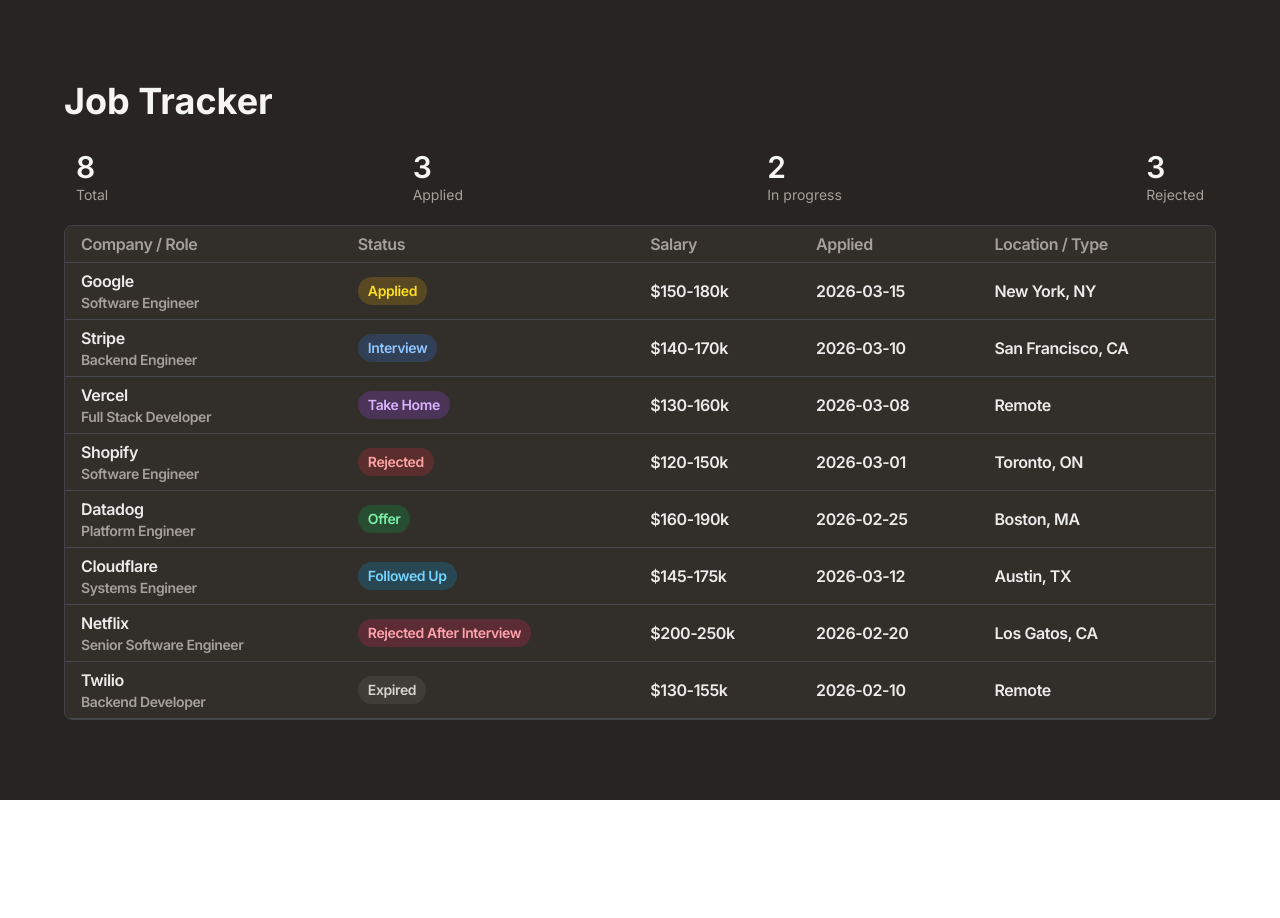
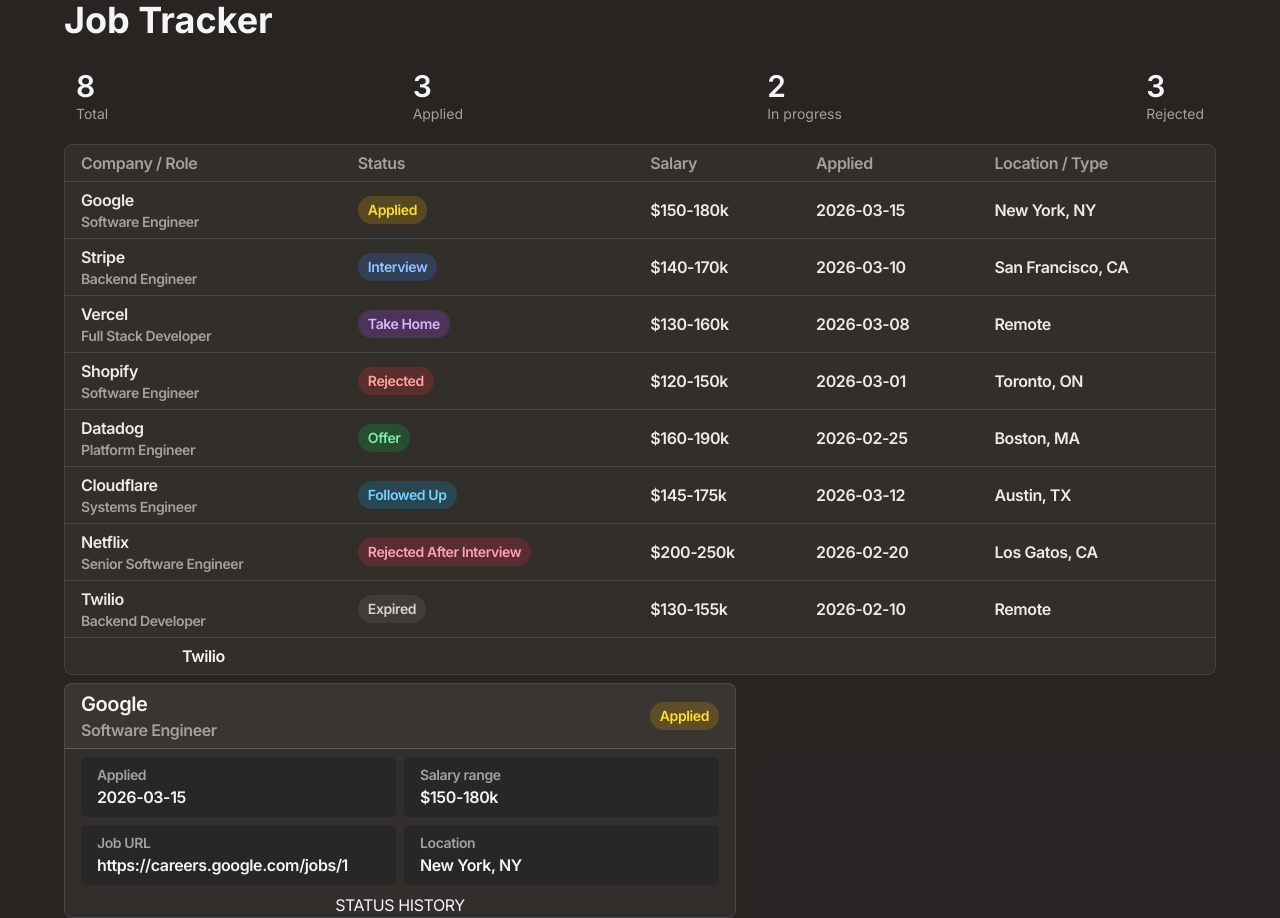
Before and after one commit to mcomatas/job-tracker, a Next.js app in the folder frontend/: page / in a window 1280 px wide. Before the commit the page ends 800 px from the top, so only its background shows below. Built offline with nearby package versions, Linux system fonts and the light colour scheme.

Commit message:
Started DetailPanel components

```diff
--- a/frontend/components/applicationTable.tsx
+++ b/frontend/components/applicationTable.tsx
@@ -1,5 +1,6 @@
 import { Application } from "@/types/application";
 import StatusBadge from "@/components/statusBadge";
+import DetailPanel from "@/components/detailPanel";
 
 function ApplicationTableHeader({ header }: { header: string }) {
   return (
@@ -23,6 +24,7 @@ export default function ApplicationTable({
   applications: Application[];
 }) {
   return (
+    <>
       <div className="rounded-lg border border-gray-500/40 overflow-hidden tracking-tight">
         <table className="text-md table-auto bg-stone-700/40 w-full">
           <thead>
@@ -62,8 +64,13 @@ export default function ApplicationTable({
                 </ApplicationTableData>
               </tr>
             ))}
+            <tr>
+              <td className="font-semibold">Twilio</td>
+            </tr>
           </tbody>
         </table>
       </div>
+      <DetailPanel application={applications[0]} />
+    </>
   );
 }
--- /dev/null
+++ b/frontend/components/detailPanel.tsx
@@ -0,0 +1,48 @@
+import { Application } from "@/types/application";
+import StatusBadge from "@/components/statusBadge";
+
+function GridPane({
+  header,
+  children,
+}: {
+  header: string;
+  children: React.ReactNode;
+}) {
+  return (
+    <div className="flex flex-col bg-gray-900/30 rounded-md px-4 py-2 text-left font-semibold">
+      <p className="text-sm text-stone-400">{header}</p>
+      <p>{children}</p>
+    </div>
+  );
+}
+
+export default function DetailPanel({
+  application,
+}: {
+  application: Application;
+}) {
+  return (
+    <div className="rounded-lg border border-gray-500/40 overflow-hidden tracking-tight bg-stone-700/40 max-w-2xl">
+      <div className="flex flex-row items-center justify-between text-md table-auto bg-stone-700/40 w-full px-4 py-1.5">
+        <div className="flex flex-col font-semibold text-left">
+          <p className="text-xl">{application.company}</p>
+          <p className="text-md text-stone-400">{application.role}</p>
+        </div>
+        <div className="font-semibold">
+          <StatusBadge status={application.status} />
+        </div>
+      </div>
+
+      <div className="border-b border-gray-400/40 px-4" />
+
+      <div className="grid grid-cols-2 gap-2 px-4 py-2 text-left">
+        <GridPane header="Applied">{application.appliedDate}</GridPane>
+        <GridPane header="Salary range">{application.salaryRange}</GridPane>
+        <GridPane header="Job URL">{application.jobUrl}</GridPane>
+        <GridPane header="Location">{application.location}</GridPane>
+      </div>
+
+      <p>STATUS HISTORY</p>
+    </div>
+  );
+}
--- a/frontend/types/application.ts
+++ b/frontend/types/application.ts
@@ -20,4 +20,5 @@ export interface Application {
   salaryRange: string;
   createdAt: string;
   updated_at: string;
+  notes: string;
 }
```
Lines whose indentation alone changed are shown as unchanged.
